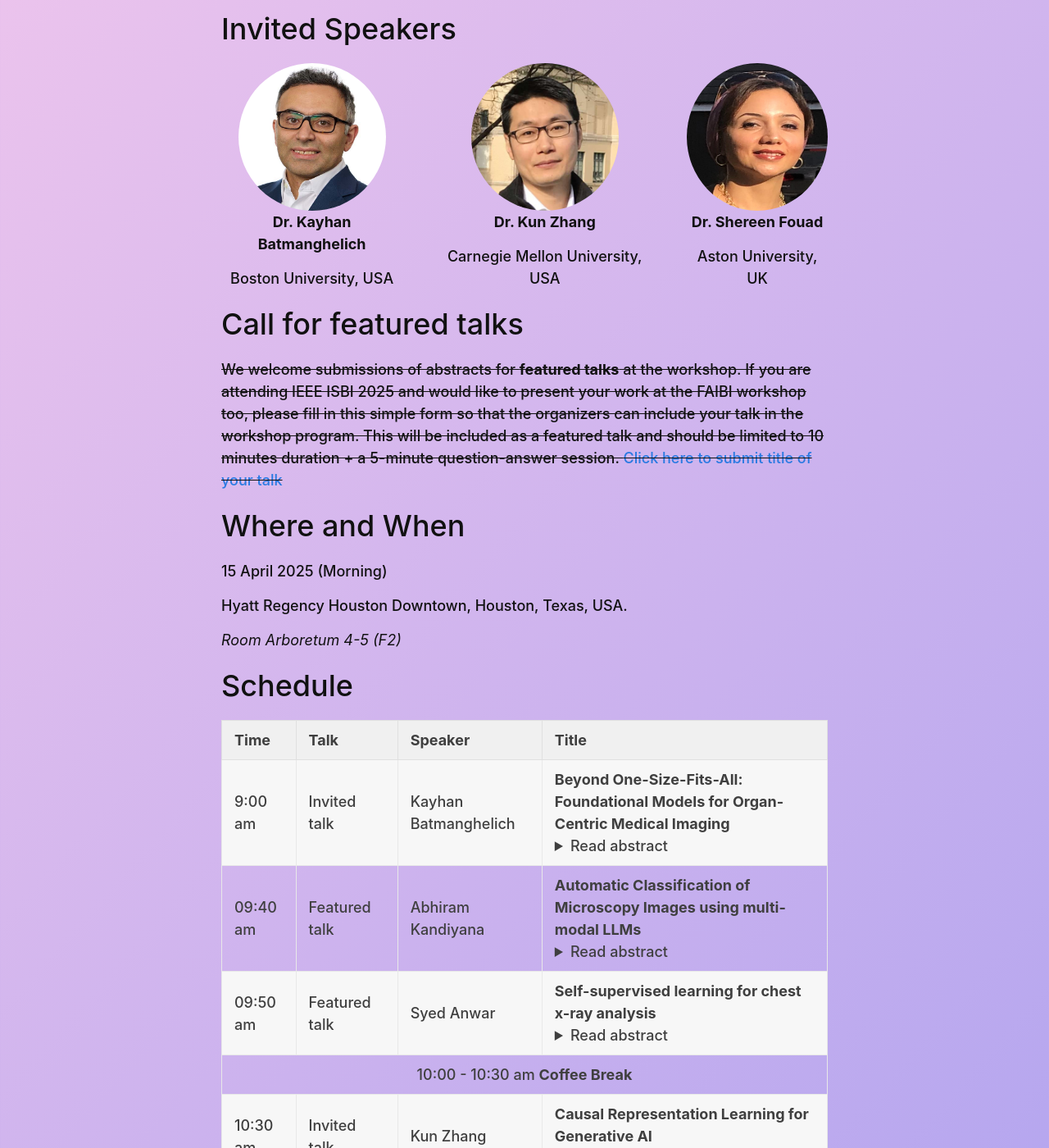
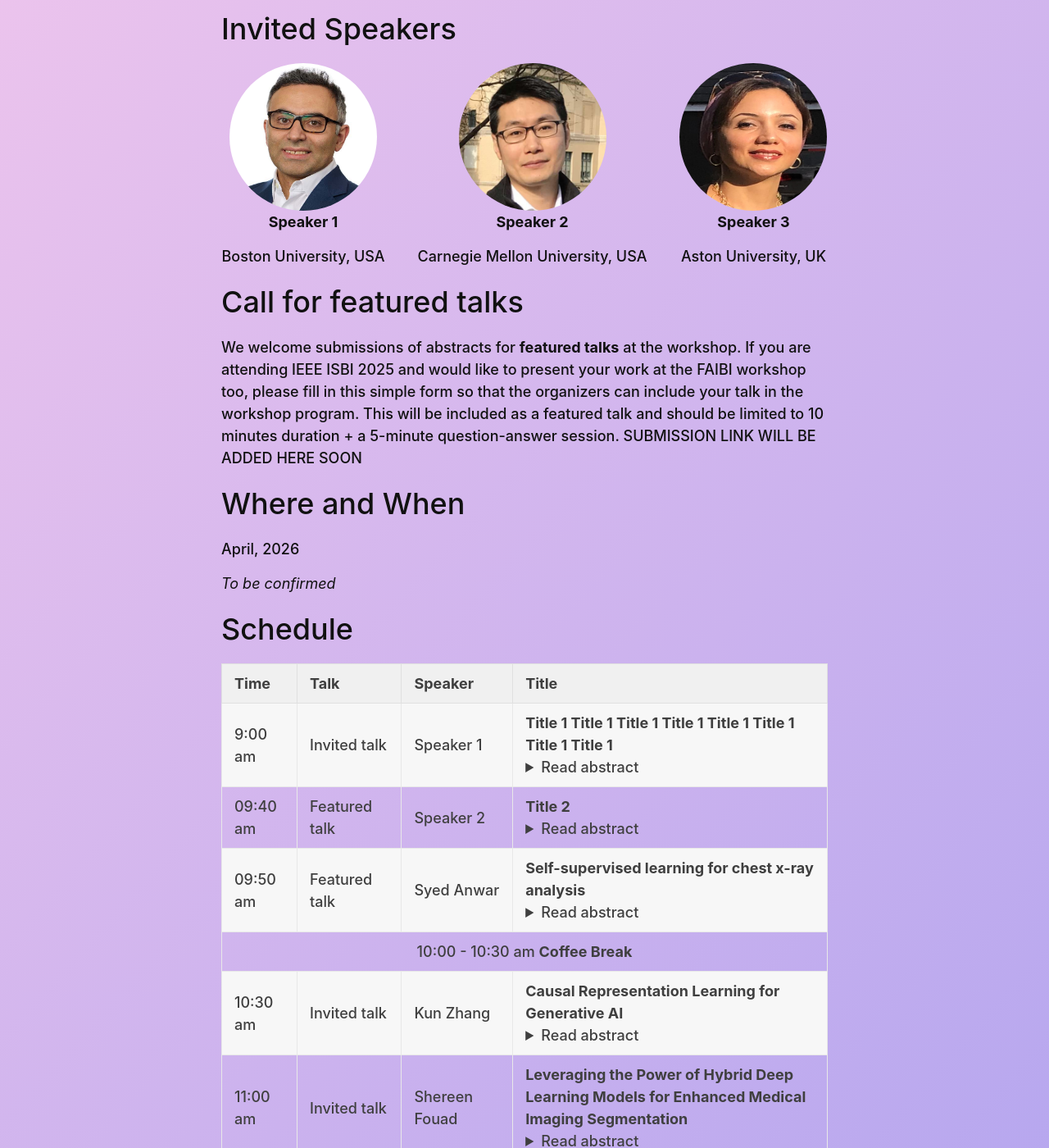
Before and after one commit to hazratali/faibi2026, a Jekyll site: the page built from index.md, in a window 1280 px wide and 1400 px high, scrolled down 1077 px. Shown: the whole window at 82% size. Built offline with Jekyll 4.4.1, drawn with Linux system fonts in a browser that asks for light colours; some of the changed text lies outside the part shown.

Commit message:
updated some info

```diff
--- a/index.md
+++ b/index.md
@@ -8,12 +8,12 @@
 layout: home
 ---
 <div style="text-align: center; margin-top: 20px;">
-  <h3>Workshop on</h3>
+  <h3>2nd Workshop on</h3>
   <h1>Foundation AI Models in Biomedical Imaging</h1>
   <h3> at</h3>
-  <h3><a href="https://biomedicalimaging.org/2025/">IEEE International Conference on Biomedical Imaging (ISBI) 2025</a></h3>
-  <h3> 15 April 2025</h3>
-  <h3> Houston, TX, USA</h3>
+  <h3><a href="https://biomedicalimaging.org/2026/">IEEE International Conference on Biomedical Imaging (ISBI) 2026</a></h3>
+  <h3> April 2026</h3>
+  <h3> London, United Kingdom</h3>
 
 </div>
 
@@ -25,17 +25,17 @@ Foundation AI models are generalistic AI models that have recently garnered huge
 <div style="display: flex; justify-content: center; gap: 40px;">
   <div style="text-align: center;">
     <img src="assets/img/kayhan.jpg" alt="Kayhan" style="width: 180px; height: 180px; border-radius: 50%;">
-    <p><strong>Dr. Kayhan Batmanghelich</strong></p>
+    <p><strong>Speaker 1</strong></p>
     <p>Boston University, USA</p>
   </div>
   <div style="text-align: center;">
     <img src="assets/img/kunzhang.jpg" alt="Kun Zhang" style="width: 180px; height: 180px; border-radius: 50%;">
-    <p><strong>Dr. Kun Zhang</strong></p>
+    <p><strong>Speaker 2</strong></p>
     <p>Carnegie Mellon University, USA</p>
   </div>
     <div style="text-align: center;">
     <img src="assets/img/shereen.jpeg" alt="Mahapatra" style="width: 180px; height: 180px; border-radius: 50%;">
-    <p><strong>Dr. Shereen Fouad </strong></p>
+    <p><strong>Speaker 3 </strong></p>
     <p>Aston University, UK</p>
   </div>
   <!-- <div style="text-align: center;">
@@ -47,14 +47,14 @@ Foundation AI models are generalistic AI models that have recently garnered huge
 
 
 # Call for featured talks
-~~We welcome submissions of abstracts for **featured talks** at the workshop. If you are attending IEEE ISBI 2025 and would like to present your work at the FAIBI workshop too, please fill in this simple form so that the organizers can include your talk in the workshop program. This will be included as a featured talk and should be limited to 10 minutes duration + a 5-minute question-answer session. [Click here to submit title of your talk](https://docs.google.com/forms/d/e/1FAIpQLScFEII8VCPAK464FKQ61og2X9YUPrqv-Frf1L32Ys1ve5ssHg/viewform?usp=header)~~
+We welcome submissions of abstracts for **featured talks** at the workshop. If you are attending IEEE ISBI 2025 and would like to present your work at the FAIBI workshop too, please fill in this simple form so that the organizers can include your talk in the workshop program. This will be included as a featured talk and should be limited to 10 minutes duration + a 5-minute question-answer session.
+SUBMISSION LINK WILL BE ADDED HERE SOON
+<!-- [Click here to submit title of your talk](https://docs.google.com/forms/d/e/1FAIpQLScFEII8VCPAK464FKQ61og2X9YUPrqv-Frf1L32Ys1ve5ssHg/viewform?usp=header)~~ -->
 
 # Where and When
-15 April 2025 (Morning)
+April, 2026
 
-Hyatt Regency Houston Downtown, Houston, Texas, USA.
-
-*Room Arboretum 4-5 (F2)*
+*To be confirmed*
 
 
 # Schedule
@@ -68,23 +68,23 @@ Hyatt Regency Houston Downtown, Houston, Texas, USA.
     <tr>
         <td>9:00 am</td>
         <td>Invited talk</td>
-        <td>Kayhan Batmanghelich</td>
-        <td><strong>Beyond One-Size-Fits-All: Foundational Models for Organ-Centric Medical Imaging</strong>
+        <td>Speaker 1</td>
+        <td><strong>Title 1 Title 1 Title 1 Title 1 Title 1 Title 1 Title 1 Title 1</strong>
             <details>
                 <summary>Read abstract</summary>
-                The rapid advancement of artificial intelligence has spurred a growing shift toward foundational models, including in applied fields like medical imaging. These models promise to streamline the development process by replacing multiple task-specific models with a single, versatile framework trained on large multimodal data. While this concept is compelling and early results are encouraging, our analysis reveals that current foundational models fall short in addressing the unique complexities of medical imaging. In this talk, I propose a middle-ground solution: organ-specific foundational models tailored to domains such as lung and breast imaging. Drawing from our recent works, Mamo-CLIP and MedSyn, I will highlight both the potential and the limitations of this approach. By addressing key challenges—including data scarcity, annotation burden, and anatomical variability—I will discuss practical strategies for building effective domain-specific foundational models. The talk will conclude with a forward-looking perspective on opportunities to advance foundational model development in medical imaging.
+                Abstract 1. Abstract 1. Abstract 1. Abstract 1. Abstract 1. Abstract 1. Abstract 1. Abstract 1. Abstract 1. Abstract 1. Abstract 1. Abstract 1. Abstract 1. Abstract 1. Abstract 1. Abstract 1. Abstract 1. Abstract 1.
             </details>
         </td>
     </tr>
     <tr>
         <td>09:40 am</td>
         <td>Featured talk</td>
-        <td>Abhiram Kandiyana</td>
+        <td>Speaker 2</td>
         <td>
-            <strong>Automatic Classification of Microscopy Images using multi-modal LLMs</strong>
+            <strong>Title 2</strong>
             <details>
                 <summary>Read abstract</summary>
-                Current AI-based methods for the classification of cellular features (number, activation state) in microscopy images require time- and labor-intensive processes for training models. Specific limitations include the need for large numbers of images and major time commitments from domain experts for accurate ground truthing. This poster presents a solution that overcomes these limitations using a state-of-the-art vision language model (VLM) and few-shot prompting while maintaining equivalence in accuracy compared to the baseline. Rather than training with images from each class, the models input consists of minimal ground-truth prompts for visual question answering. Furthermore, our novel human-in-the-loop approach automates the selection of example image-text pairs as input prompts and generates explanatory text as the basis for separating images into distinct classes.
+                Abstract 2. Abstract 2. Abstract 2. Abstract 2. Abstract 2. Abstract 2. Abstract 2. Abstract 2. Abstract 2. Abstract 2. Abstract 2. Abstract 2. Abstract 2. Abstract 2. Abstract 2. Abstract 2. Abstract 2. Abstract 2.
             </details>
         </td>
     </tr>
@@ -165,6 +165,13 @@ Hyatt Regency Houston Downtown, Houston, Texas, USA.
   </div>
 </div>
 
+<div style="display: flex; justify-content: center; gap: 40px;">
+  <div style="text-align: center;">
+    <img src="assets/img/i1.jpg" alt="Bilal" style="width: 180px; height: 180px; border-radius: 50%;">
+    <p><strong>Prof. Muhammad Bilal</strong></p>
+    <p>Birmingham City University, UK</p>
+  </div>
+</div>
 
 # Contact us
 **Dr. Hazrat Ali**, ali.hazrat@stir.ac.uk
```
Also changed, not shown: faq.md (+4 -4 lines), speakers.md (+9 -11 lines).
